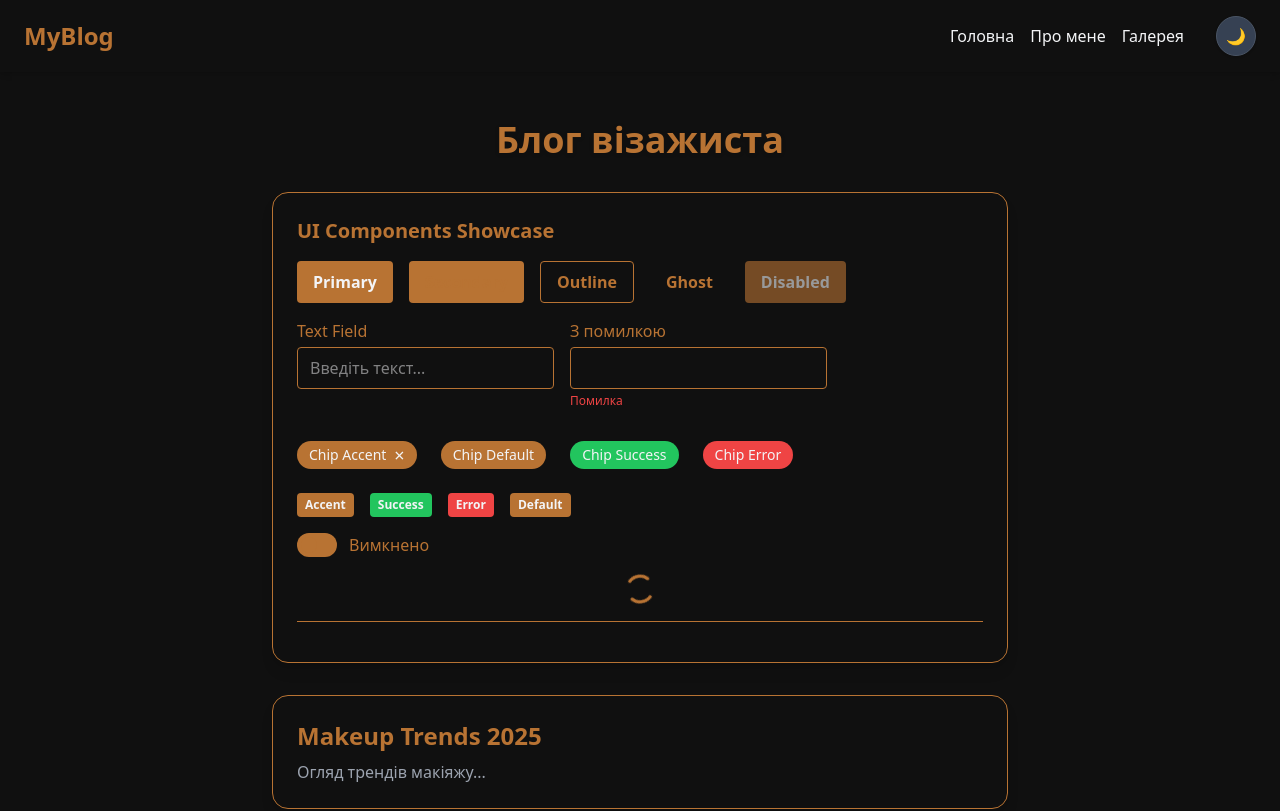
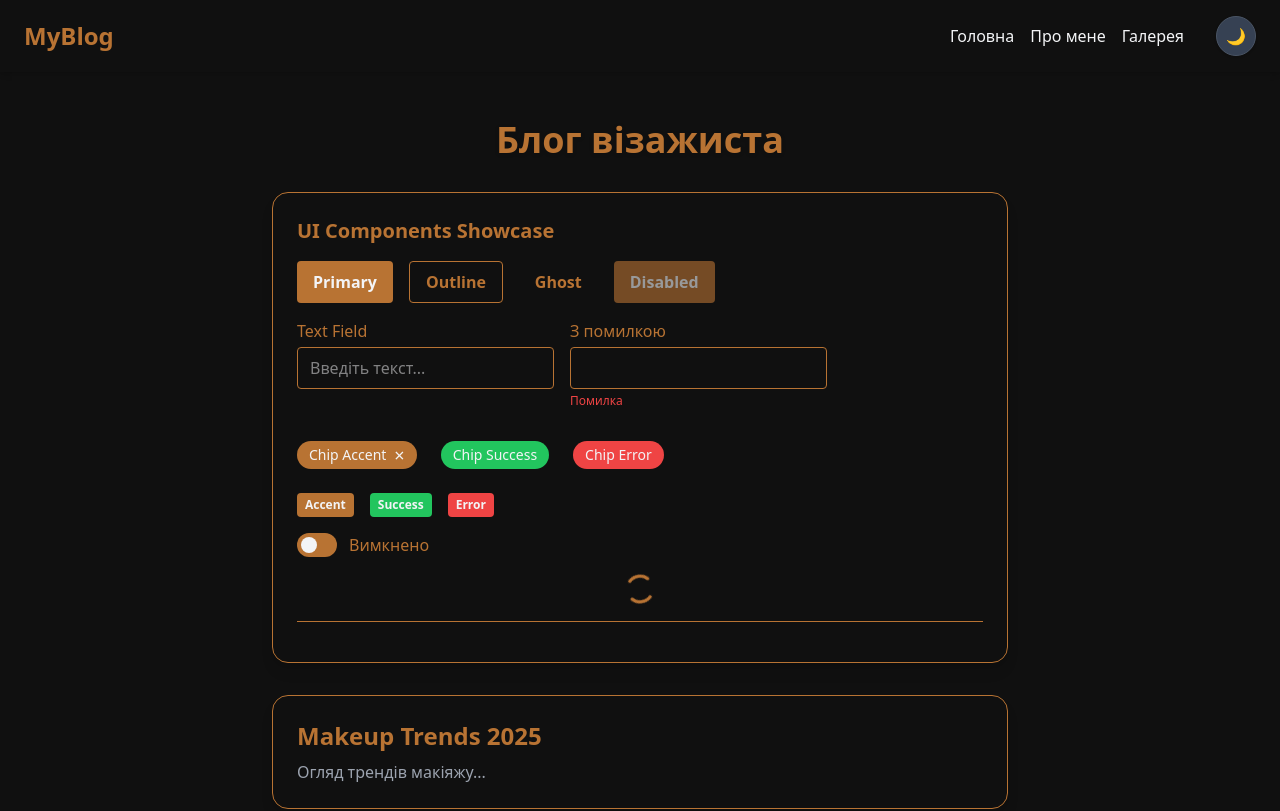
Before and after one commit to tarasiukmariia/dyplomna, a React (Vite) app in the folder blog_frontend/: page / in a window 1280 px wide. Shown: the top 811 px of the page. Built offline with nearby package versions, Linux system fonts and the light colour scheme.

Commit message:
fix(components/ui): update components colors

```diff
--- a/blog_frontend/src/components/ui/Badge.tsx
+++ b/blog_frontend/src/components/ui/Badge.tsx
@@ -2,7 +2,7 @@ import React from 'react';
 
 interface BadgeProps {
   children: React.ReactNode;
-  color?: 'accent' | 'success' | 'error' | 'default';
+  color?: 'accent' | 'success' | 'error';
   className?: string;
 }
 
@@ -10,7 +10,6 @@ const colorMap = {
   accent: 'bg-primary text-text-light',
   success: 'bg-success text-text-light',
   error: 'bg-error text-text-light',
-  default: 'bg-border text-text dark:bg-border-dark dark:text-text-light',
 };
 
 const Badge: React.FC<BadgeProps> = ({ children, color = 'accent', className = '' }) => (
--- a/blog_frontend/src/components/ui/Button.tsx
+++ b/blog_frontend/src/components/ui/Button.tsx
@@ -1,32 +1,36 @@
-import React from 'react';
+import React from "react";
 
 interface ButtonProps extends React.ButtonHTMLAttributes<HTMLButtonElement> {
-  variant?: 'primary' | 'secondary' | 'outline' | 'ghost';
+  variant?: "primary" | "outline" | "ghost";
   children: React.ReactNode;
 }
 
 const base =
-  'px-4 py-2 rounded font-semibold transition-colors duration-200 focus:outline-none focus:ring-2 focus:ring-offset-2';
+  "px-4 py-2 rounded font-semibold transition-colors duration-200 focus:outline-none focus:ring-2 focus:ring-offset-2";
 
 const variants = {
   primary:
-    'bg-primary text-text-light hover:bg-primary-hover focus:ring-primary dark:bg-primary dark:hover:bg-primary-light dark:focus:ring-primary',
-  secondary:
-    'bg-border text-primary hover:bg-border-input focus:ring-primary dark:bg-border-dark dark:text-primary dark:hover:bg-border-input-dark',
+    "bg-primary text-text-light hover:bg-primary-hover focus:ring-primary dark:bg-primary dark:hover:bg-primary-light dark:focus:ring-primary",
   outline:
-    'border border-primary text-primary bg-transparent hover:bg-primary hover:text-text-light focus:ring-primary dark:border-primary dark:text-primary dark:hover:bg-primary dark:hover:text-text-light',
+    "border border-primary text-primary bg-transparent hover:bg-primary hover:text-text-light focus:ring-primary dark:border-primary dark:text-primary dark:hover:bg-primary dark:hover:text-text-light",
   ghost:
-    'bg-transparent text-primary hover:bg-primary-hover-light focus:ring-primary dark:text-primary dark:hover:bg-primary-hover-light'
+    "bg-transparent text-primary hover:bg-primary-hover-light focus:ring-primary dark:text-primary dark:hover:bg-primary-hover-light",
 };
 
-const Button: React.FC<ButtonProps> = ({ variant = 'primary', children, className = '', disabled, ...props }) => (
+const Button: React.FC<ButtonProps> = ({
+  variant = "primary",
+  children,
+  className = "",
+  disabled,
+  ...props
+}) => (
   <button
     className={
       `${base} ${variants[variant]} ${className} ` +
-      (disabled ? 'opacity-60' : 'cursor-pointer')
+      (disabled ? "opacity-60" : "cursor-pointer")
     }
     disabled={disabled}
-    style={{ outline: 'none', boxShadow: 'none' }}
+    style={{ outline: "none", boxShadow: "none" }}
     {...props}
   >
     {children}
--- a/blog_frontend/src/components/ui/Chip.tsx
+++ b/blog_frontend/src/components/ui/Chip.tsx
@@ -2,18 +2,17 @@ import React from 'react';
 
 interface ChipProps {
   label: string;
-  color?: 'default' | 'accent' | 'success' | 'error';
+  color?: 'accent' | 'success' | 'error';
   onDelete?: () => void;
 }
 
 const colorMap = {
-  default: 'bg-border text-text dark:bg-border-dark dark:text-text-light',
   accent: 'bg-primary text-text-light dark:bg-primary dark:text-text-light',
   success: 'bg-success text-text-light',
   error: 'bg-error text-text-light',
 };
 
-const Chip: React.FC<ChipProps> = ({ label, color = 'default', onDelete }) => (
+const Chip: React.FC<ChipProps> = ({ label, color = 'accent', onDelete }) => (
   <span className={`inline-flex items-center px-3 py-1 rounded-full text-sm font-medium ${colorMap[color]} mr-2 mb-2`}>
     {label}
     {onDelete && (
--- a/blog_frontend/src/components/ui/Switch.tsx
+++ b/blog_frontend/src/components/ui/Switch.tsx
@@ -16,7 +16,7 @@ const Switch: React.FC<SwitchProps> = ({ checked, onChange, label }) => (
         className="sr-only"
       />
       <div className={`w-10 h-6 rounded-full transition-colors duration-200 ${checked ? 'bg-primary' : 'bg-border-input'} dark:bg-border-dark ${checked ? 'ring-2 ring-primary dark:ring-primary' : ''}`}></div>
-      <div className={`dot absolute left-1 top-1 w-4 h-4 rounded-full bg-bg-input transition-transform duration-200 dark:bg-primary ${checked ? 'translate-x-4 border-2 border-primary dark:border-primary' : ''}`}></div>
+      <div className={`dot absolute left-1 top-1 w-4 h-4 rounded-full bg-bg-input transition-transform duration-200 dark:bg-text-light ${checked ? 'translate-x-4 border-2 border-primary dark:border-primary' : ''}`}></div>
     </div>
     {label && <span className="ml-3 text-primary dark:text-primary">{label}</span>}
   </label>
--- a/blog_frontend/src/pages/home/index.tsx
+++ b/blog_frontend/src/pages/home/index.tsx
@@ -36,7 +36,6 @@ const HomePage = () => {
           <h2 className="text-xl font-bold mb-4 text-primary">UI Components Showcase</h2>
           <div className="flex flex-wrap gap-4 mb-4">
             <Button>Primary</Button>
-            <Button variant="secondary">Secondary</Button>
             <Button variant="outline">Outline</Button>
             <Button variant="ghost">Ghost</Button>
             <Button disabled>Disabled</Button>
@@ -47,7 +46,6 @@ const HomePage = () => {
           </div>
           <div className="flex flex-wrap gap-4 mb-4 items-center">
             {chipVisible && <Chip label="Chip Accent" color="accent" onDelete={() => setChipVisible(false)} />}
-            <Chip label="Chip Default" />
             <Chip label="Chip Success" color="success" />
             <Chip label="Chip Error" color="error" />
           </div>
@@ -55,7 +53,6 @@ const HomePage = () => {
             <Badge color="accent">Accent</Badge>
             <Badge color="success">Success</Badge>
             <Badge color="error">Error</Badge>
-            <Badge color="default">Default</Badge>
           </div>
           <div className="flex flex-wrap gap-4 mb-4 items-center">
             <Switch checked={switchOn} onChange={setSwitchOn} label={switchOn ? "Увімкнено" : "Вимкнено"} />
```
